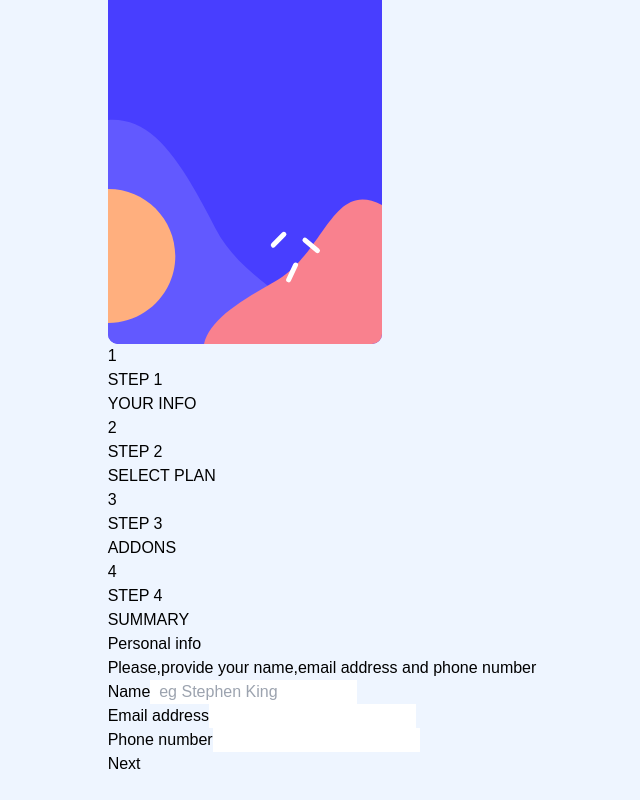
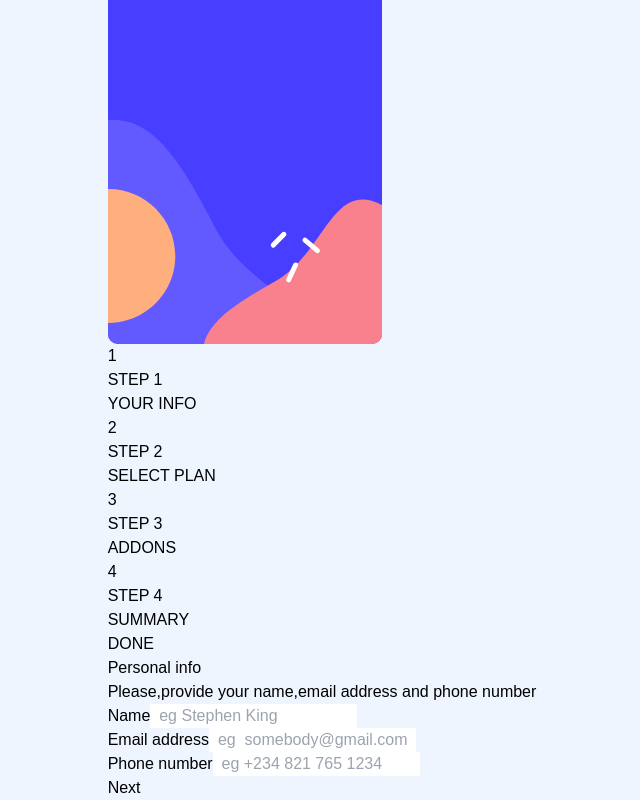
Before and after one commit to The-BigMan-tech/User-setup, a Next.js app: page /#/ in a window 1280 px wide. Shown: the part 224-1024 px from the top of the page, without its empty margins (318-958 px from the left). Before the commit the page ends 1000 px from the top, so only its background shows below. Built offline with nearby package versions, Linux system fonts and the light colour scheme.

Commit message:
A full revert to the safer and stable version

```diff
--- a/src/components/left-comp.js
+++ b/src/components/left-comp.js
@@ -16,6 +16,9 @@ const InnerFlex = tw.div`
 const Checkpoint = tw.div`
     flex items-center justify-center text-white w-10 h-10 rounded-full border-[1.5px] border-white font-bold ${(props)=>(props.$currentStep)?'bg-[#bfe2fa] text-[#1e4267]':null}
 `
+const Done = tw(Checkpoint)`
+    w-16 h-16 relative right-2
+`
 const SomeText = tw.div`
     flex flex-col
 `
@@ -27,7 +30,7 @@ const TextChild2 = tw.p`
 `
 export default function LeftComponent(props) {
     const location = props.activePath
-    let active_steps = {1:false,2:false,3:false,4:false}
+    let active_steps = {1:false,2:false,3:false,4:false,5:false}
 
     if (location == '/step-1') {
         active_steps = {}
@@ -44,6 +47,10 @@ export default function LeftComponent(props) {
     else if (location == '/step-4') {
         active_steps = {}
         active_steps[4] = true
+    }
+    else if (location == '/thankyou') {
+        active_steps = {}
+        active_steps[5] = true
     }
     return (
         <>
@@ -78,6 +85,7 @@ export default function LeftComponent(props) {
                         <TextChild2>SUMMARY</TextChild2>
                     </SomeText>
                 </InnerFlex>
+                <Done $currentStep={active_steps[5]}>DONE</Done>
             </CheckpointFlex>
         </SidebarFlex>
         </>
--- a/src/components/step-1.js
+++ b/src/components/step-1.js
@@ -45,7 +45,7 @@ export default function Step1() {
         setPhoneNum(event.target.value)
     }
     let next = <NextButton1 onClick={validateInput} $name={name} $email={email} $phoneNum = {phoneNum}>Next</NextButton1>
-    if ((name.length != 0) && (name.length != 0) && (name.length != 0)) {
+    if ((name.length != 0) && (email.length != 0) && (phoneNum.length != 0)) {
         next = <Link to="/step-2">{next}</Link>
     }
     return(
@@ -59,11 +59,11 @@ export default function Step1() {
             </Form>
             <Form>
                 <Label>Email address</Label>
-                <InputBox onChange={recordEmail} value={email}/>
+                <InputBox onChange={recordEmail} value={email} placeholder="  eg  somebody@gmail.com"/>
             </Form>
             <Form>
                 <Label>Phone number</Label>
-                <InputBox onChange={recordPhoneNum} value={phoneNum}/>
+                <InputBox onChange={recordPhoneNum} value={phoneNum} placeholder="  eg +234 821 765 1234"/>
             </Form>
         </StepFlex>
         {next}
```
